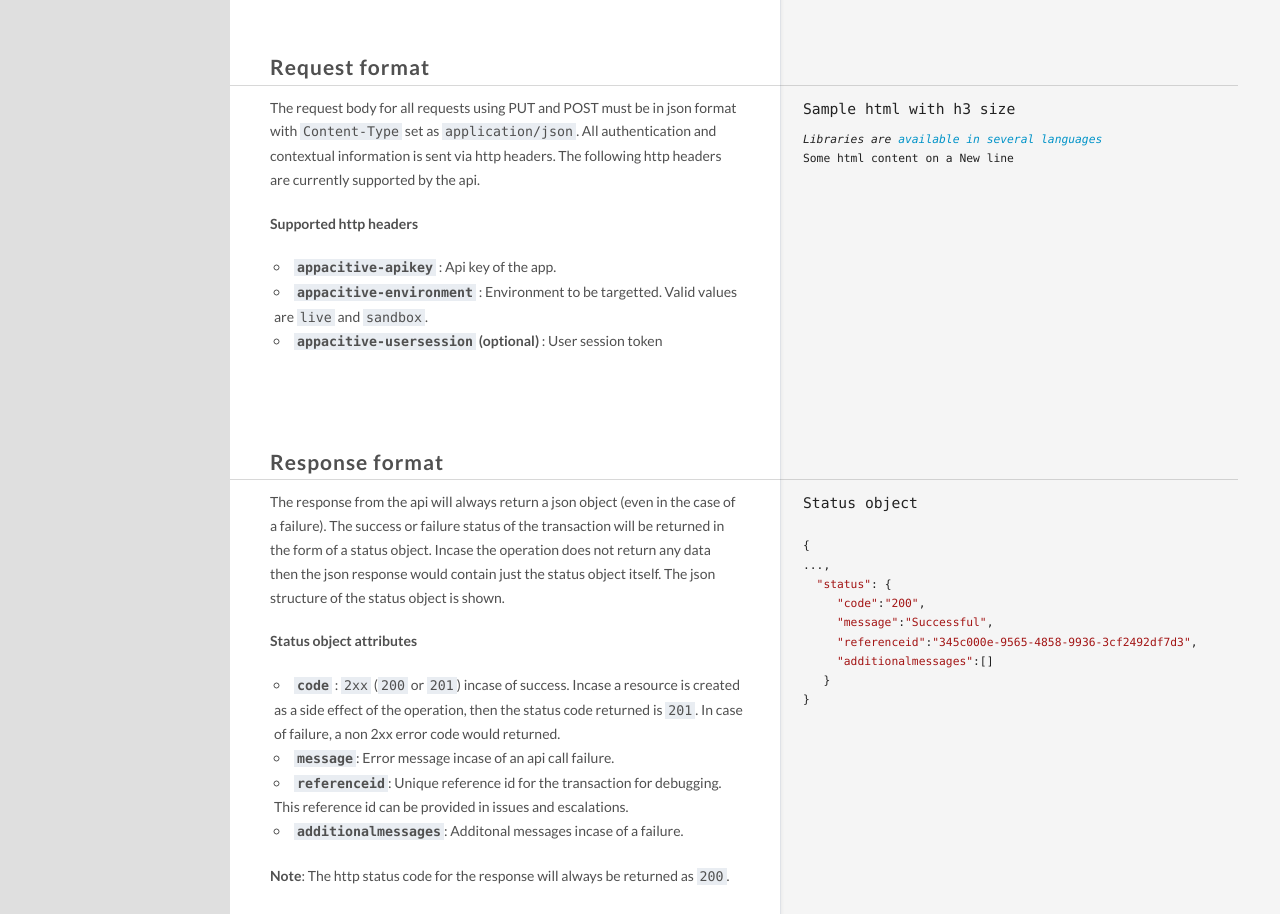
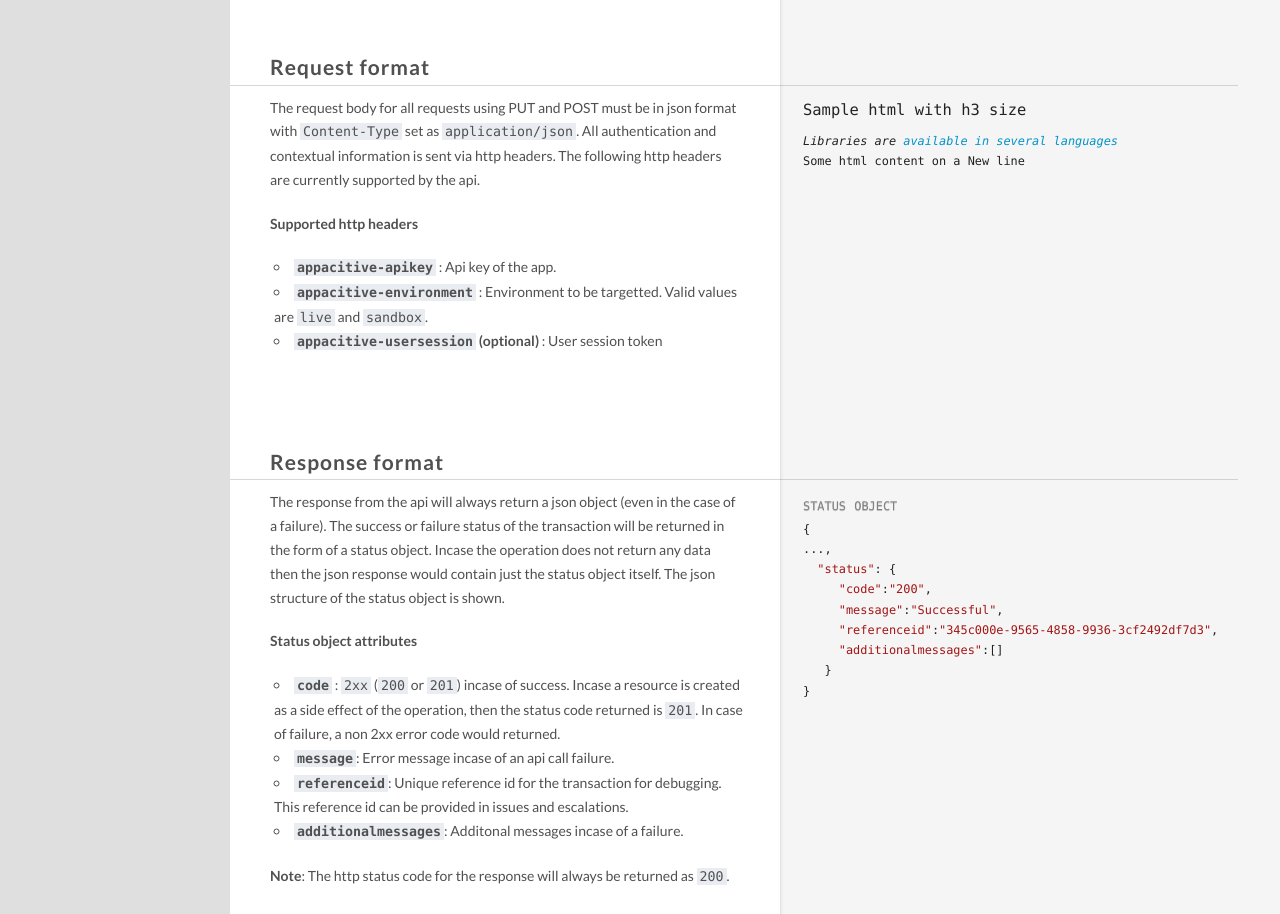
Before and after one commit to travelnxt/appacitive-docs, a plain HTML site: page index.html in a window 1280 px wide. Shown: the part 727-1641 px from the top of the page. Drawn offline with Linux system fonts and the light colour scheme.

Commit message:
minor changes in markdown

````diff
--- a/index.md
+++ b/index.md
@@ -53,8 +53,8 @@ The json structure of the status object is shown.
 
 **Note**: The http status code for the response will always be returned as ``200``.
 
-```nolang
-<span class="h3">Status object</span>
+``` param-status-object
+//Status object
 ```
 ```nolang-rest
 {
--- a/style/custom.css
+++ b/style/custom.css
@@ -11,7 +11,7 @@
 	.language ul > li > a:hover { background-color: inherit !important; text-decoration: underline; cursor: pointer; }
 	.language ul > .active > a, .language ul > .active > a:hover { background-color: #00B2F3 !important; text-decoration: none; cursor: default; /* box-shadow: rgba(181, 184, 247, 0.34) 0 1px 0,#15191C 0 1px 0 inset,#15191D 0 -1px 0 inset; */ color: #fff; border-radius: 0px; }
 ul.level-3 { display: none; }
-.lang-nolang-rest { padding-top: 0px; margin-top: -4px; }
+
 pre[class*='-param-'], .lang-nolang-rest, .lang-nolang { display: block !important; font-family: 'Lato' sans-serif !important; }
 
 pre[class*='-param-'] { padding-top: 15px !important; }
@@ -19,7 +19,7 @@ pre[class*='-param-'] { padding-top: 15px !important; }
 pre[class*='-param-'] code { word-spacing: 0.1em; margin-bottom: -14px; text-shadow: 0 1px 0 rgba(10, 10, 10, 0.23); font-weight: 300 !important; color: #808080; text-transform: uppercase; }
 
 
-.lang-nolang-rest, .lang-nolang { font-size: 0.95em !important; min-height: 24px; }
+.lang-nolang-rest, .lang-nolang { min-height: 24px; }
 	.lang-nolang .h1, .lang-nolang .h2, .lang-nolang .h3, .lang-nolang .h4 { display: inline-block; color: #222; }
 	.lang-nolang .h1 { font-size: 1.5em; padding-bottom: 15px; }
 	.lang-nolang .h2 { font-size: 1.4em; padding-bottom: 12px; }
@@ -36,7 +36,7 @@ pre[class*='-param-'] code { word-spacing: 0.1em; margin-bottom: -14px; text-sha
 
 @media (max-width: 1180px) /* Small desktop */ {
 	.language { box-shadow: -1px 2px 6px rgba(38, 39, 43, 0.53); }
-	pre[class*='-param-'] code { border-bottom: none !important; margin-bottom: -35px;}
+	pre[class*='-param-'] code { border-bottom: none !important; margin-bottom: -35px; }
 }
 
 @media (min-width: 1180px) /* Big desktop */ {
````
